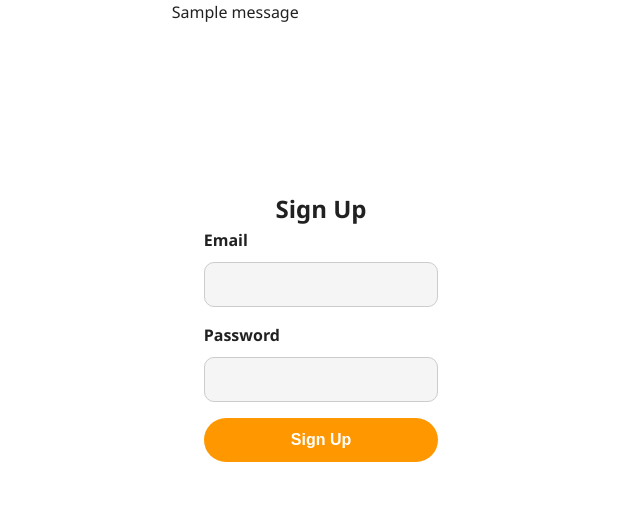
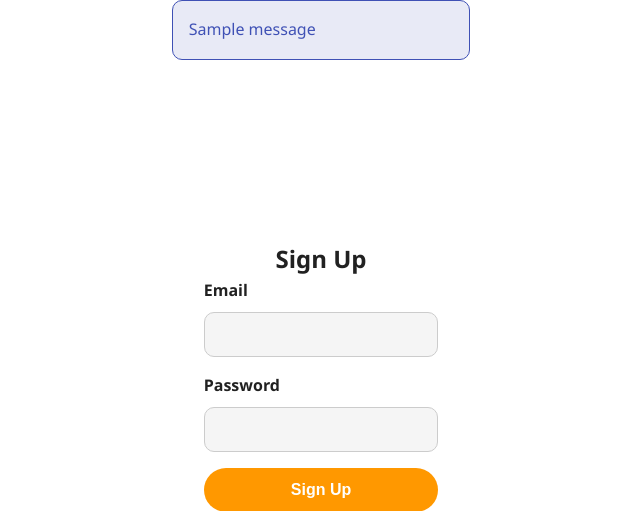
Before and after one commit to Q2OD/ADHDStudys, a Flask app: page /signup in a window 1280 px wide. Shown: the part 99-610 px from the top of the page, without its empty margins (319-959 px from the left). Run offline with Flask 3, Linux system fonts and the light colour scheme; tables that the repository leaves empty hold one stand-in row (values such as "Sample post"); one stand-in notice (Sample message) is shown.

Commit message:
feat: Redirect to signup and improve login required message styling

```diff
--- a/app.py
+++ b/app.py
@@ -16,7 +16,7 @@ def create_app():
     # Initialize extensions
     db.init_app(app)
     login_manager.init_app(app)
-    login_manager.login_view = 'auth.login'
+    login_manager.login_view = 'auth.signup'
 
     @login_manager.user_loader
     def load_user(user_id):
--- a/routes/auth.py
+++ b/routes/auth.py
@@ -40,3 +40,16 @@ def signup():
 def logout():
     logout_user()
     return redirect(url_for('main.home'))
+from flask import flash
+@auth_bp.route('/login', methods=['GET', 'POST'])
+def login():
+    if request.method == 'POST':
+        email = request.form['email']
+        password = request.form['password']
+        user = User.query.filter_by(email=email).first()
+        if user and user.check_password(password):
+            login_user(user)
+            return redirect(url_for('main.dashboard'))
+        else:
+            flash('Invalid email or password. Please try again.', 'error')
+    return render_template('auth/login.html')
--- a/static/css/style.css
+++ b/static/css/style.css
@@ -389,3 +389,14 @@ button[type="submit"]:hover {
 .pricing-card li {
     margin-bottom: 0.5rem;
 }
+.alert {
+    padding: 1rem;
+    margin-bottom: 1rem;
+    border-radius: 10px;
+}
+
+.alert-info {
+    background-color: #E8EAF6;
+    color: #3F51B5;
+    border: 1px solid #3F51B5;
+}
--- a/templates/base.html
+++ b/templates/base.html
@@ -31,7 +31,7 @@
         {% with messages = get_flashed_messages() %}
             {% if messages %}
                 {% for message in messages %}
-                    <div class="alert">{{ message }}</div>
+                    <div class="alert alert-info">{{ message }}</div>
                 {% endfor %}
             {% endif %}
         {% endwith %}
```
